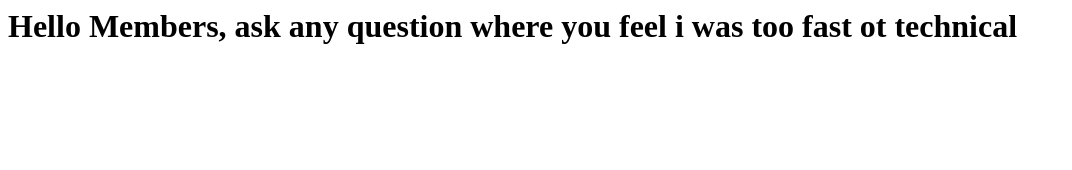
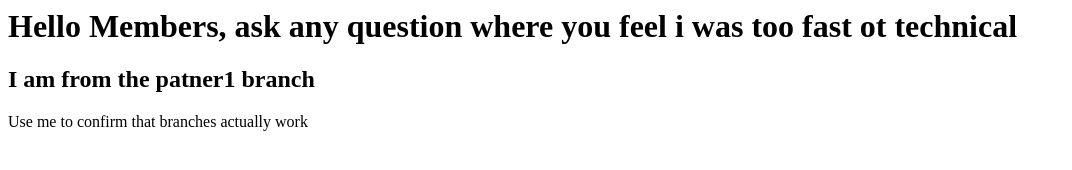
Before and after one commit to ahmednule/githubpart1, a plain HTML site: page project1/index.html in a window 1280 px wide. Shown: the whole page, without its empty margins (0-1072 px from the left). Drawn offline with Linux system fonts and the light colour scheme.

Commit message:
this commit is for patner one

```diff
--- a/project1/index.html
+++ b/project1/index.html
@@ -6,5 +6,8 @@
 </head>
 <body>
     <h1>Hello Members, ask any question where you feel i was too fast ot technical</h1>
+
+    <h2>I am from the patner1 branch</h2>
+    <p>Use me to confirm that branches actually work</p>
 </body>
 </html>
```
Also changed, not shown: 1 other file.
